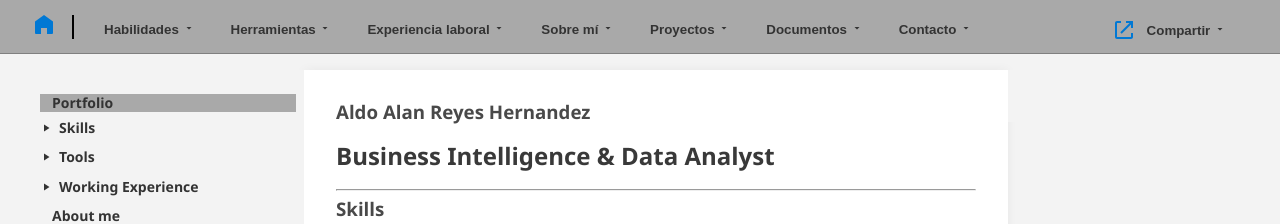
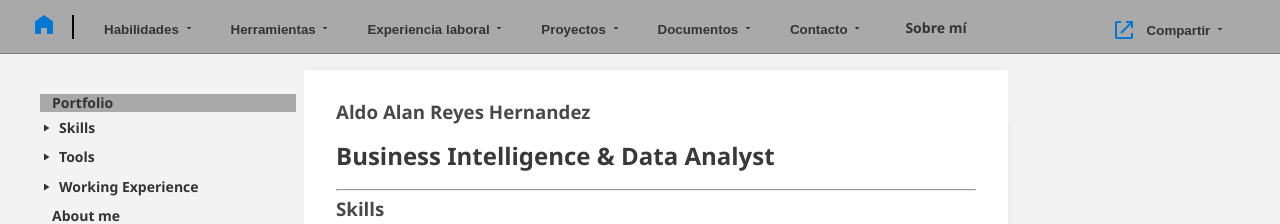
Before and after one commit to AldoReyes84/AldoReyes.github.io, a Jekyll site: the page built from README.md, in a window 1280 px wide and 1126 px high. Shown: the top 224 px of the window. Built offline with Jekyll 4.4.1, drawn with Linux system fonts in a browser that asks for light colours; our own code applies the rules of GitHub Pages for plain Markdown files.

Commit message:
return about me as href

```diff
--- a/_includes/header.html
+++ b/_includes/header.html
@@ -30,7 +30,7 @@
     <nav class="site-header-nav" aria-label="{{ site.data.textos[lang].main_navigation }}">
       <ul class="nav-list" role="menubar">
 
-        {% assign items = "skills,tools,work-experience,about_me,projects,documents,contact" | split: "," %}
+        {% assign items = "skills,tools,work-experience,projects,documents,contact" | split: "," %}
         {% for item in items %}
         <li class="nav-item dropdown" role="none">
           <button class="header-toggle" type="button"
@@ -48,7 +48,16 @@
           </button>
         </li>
         {% endfor %}
-
+          <li class="nav-item dropdown" role="none">
+          <button class="tree-toggle" aria-label="{{ site.data.textos[lang].go_to_section }} {{ site.data.textos[lang].about_me }}" role="menuitem" tabindex="0">
+            <svg width="12" height="12" xmlns="http://www.w3.org/2000/svg" aria-hidden="true">
+              <rect width="12" height="12" fill="none"/>
+            </svg>
+            <a id="about-me-link" href="{{ site.sections.aboutme.url }}" aria-label="{{ site.data.textos[lang].about_me }}">
+              {{ site.data.textos[lang].about_me }}
+            </a>
+          </button>
+        </li>
       </ul>
     </nav>
 
```
